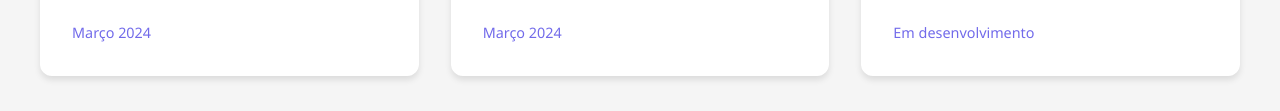
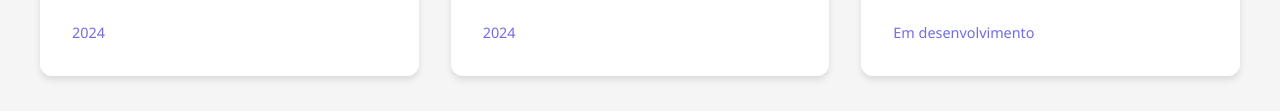
Before and after one commit to tago-dev/to-do-app, a plain HTML site: page index.html in a window 1280 px wide. Shown: the part 1450-1561 px from the top of the page. Drawn offline with Linux system fonts and the light colour scheme.

Commit message:
Update news dates in index.html to reflect the current year

```diff
--- a/index.html
+++ b/index.html
@@ -66,14 +66,14 @@
                         <span class="news-icon">🎯</span>
                         <h3>Kanban Board</h3>
                         <p>Organize suas tarefas com nosso novo sistema de colunas drag-and-drop</p>
-                        <span class="news-date">Março 2024</span>
+                        <span class="news-date">2024</span>
                     </div>
                     <div class="news-card">
                         <div class="news-badge">Atualização</div>
                         <span class="news-icon">🎨</span>
                         <h3>Tema Escuro</h3>
                         <p>Agora você pode alternar entre temas claro e escuro para maior conforto visual</p>
-                        <span class="news-date">Março 2024</span>
+                        <span class="news-date">2024</span>
                     </div>
                     <div class="news-card">
                         <div class="news-badge">Em Breve</div>
```
